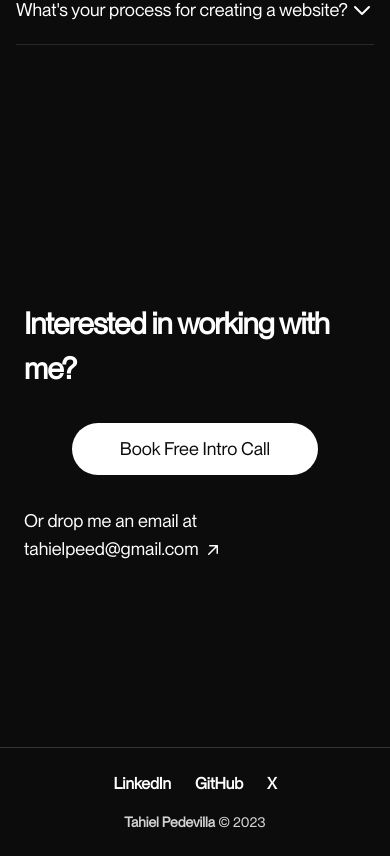
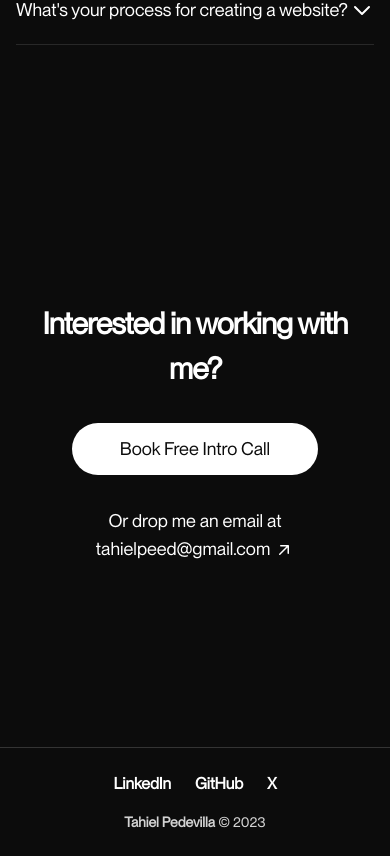
Before and after one commit to tahielpedevilla/tahielpedevilla.com, a Next.js app: page / in a window 390 px wide. Shown: the part 3229-4085 px from the top of the page. Built offline with nearby package versions, Linux system fonts and the light colour scheme.

Commit message:
fix contact section alignment

```diff
--- a/app/page.jsx
+++ b/app/page.jsx
@@ -113,7 +113,7 @@ export default function Page() {
 				id="contact"
 				className="flex flex-col mx-auto container px-6 py-6 scroll-mt-20"
 			>
-				<div className="flex flex-col mt-6 items-center py-40 text-lg">
+				<div className="flex flex-col text-center mt-6 items-center py-40 text-lg">
 					<h2 className="text-3xl lg:text-6xl font-bold tracking-tight leading-normal">
 						Interested in working with me?
 					</h2>
@@ -124,7 +124,7 @@ export default function Page() {
 						Book Free Intro Call
 					</a>
 					<div className="text-lg mt-8 lg:mt-10">
-						<p className="inline">Or drop me an email at </p>
+						<p className="block md:inline">Or drop me an email at </p>
 						<a href="mailto:tahielpeed@gmail" className="group inline">
 							tahielpeed@gmail.com
 							<svg
```
